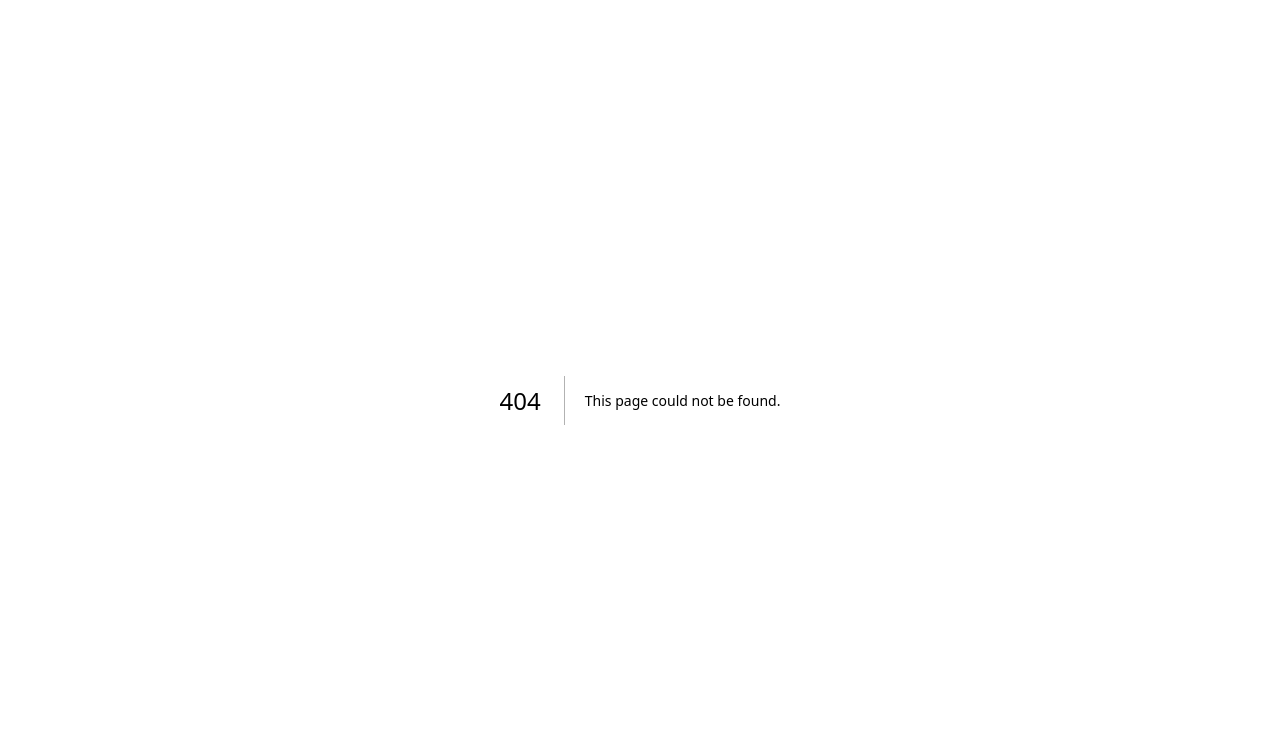
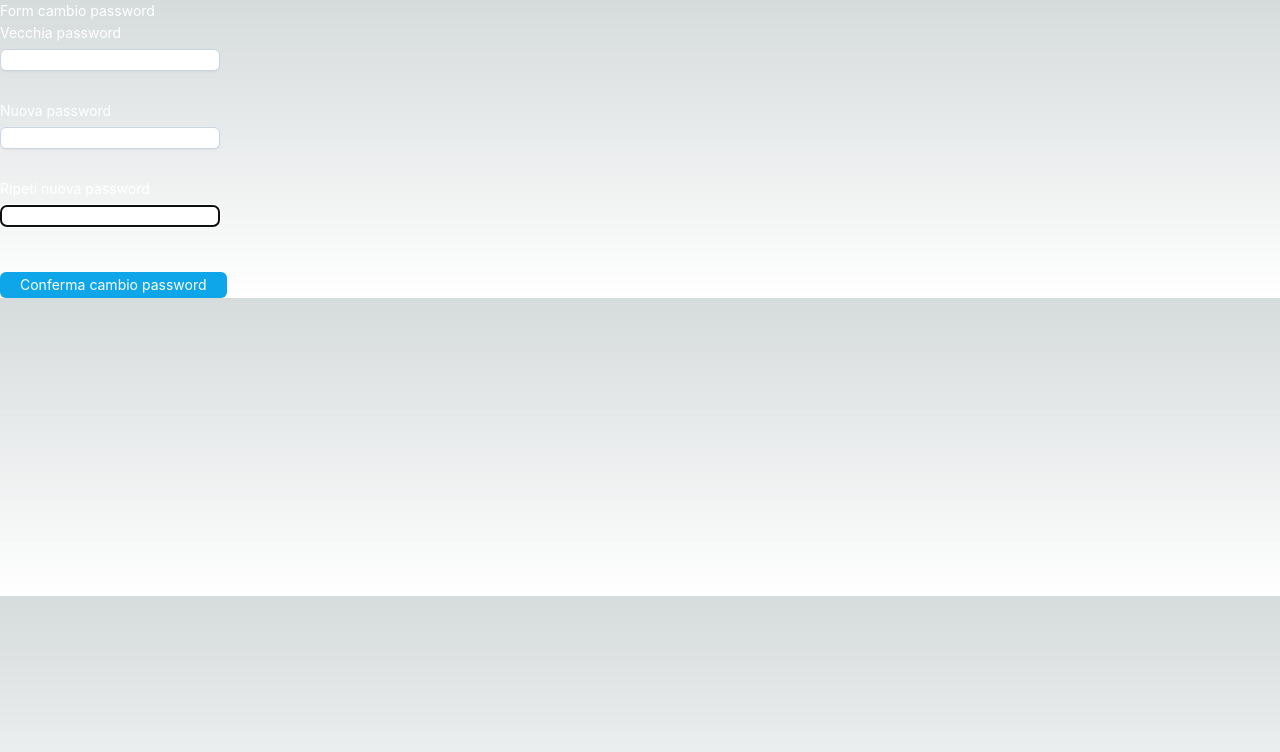
Before and after one commit to G-08/project, a Next.js app in the folder codes/: page /profilo/cambioPassword in a window 1280 px wide. Before the commit this address had no page. Shown: the top 752 px of the page. Built offline with nearby package versions, Linux system fonts and the light colour scheme.

Commit message:
aggiunto sezione cambio password con relative api

```diff
--- /dev/null
+++ b/codes/src/app/api/auth/changePassword/route.ts
@@ -0,0 +1,47 @@
+import { NextRequest, NextResponse } from 'next/server';
+import bcrypt from 'bcryptjs';
+import jwt from 'jsonwebtoken';
+import connect from '@/utils/db';
+import Utente from '@/models/Utente';
+import { validateJWT } from '@/helpers/validateJWT';
+
+export async function PUT(request: NextRequest, response: NextResponse) {
+
+  const requestBody = await request.json();
+  const { oldPassword, newPassword } = requestBody;
+
+  try {
+    // Connect to the database
+    await connect();
+
+    const userId = await validateJWT(request);
+    if (!userId) {
+        return NextResponse.json({ message: 'Invalid or missing token' }, { status: 401 });
+    }
+
+    // Find the user by ID
+    const user = await Utente.findById(userId);
+    if (!user) {
+      return NextResponse.json({ message: 'User not found' }, { status: 404 });
+    }
+
+    // Check if the old password matches
+    const isMatch = await bcrypt.compare(oldPassword, user.password);
+    if (!isMatch) {
+      return NextResponse.json({ message: 'Old password is incorrect' }, { status: 400 });
+    }
+
+    // Hash the new password
+    const salt = await bcrypt.genSalt(10);
+    const hashedPassword = await bcrypt.hash(newPassword, salt);
+
+    // Update the user's password
+    user.password = hashedPassword;
+    await user.save();
+
+    return NextResponse.json({ message: 'Password changed successfully' }, { status: 200 });
+  } catch (error: any) {
+    console.error('Error changing password:', error);
+    return NextResponse.json({ message: 'Internal server error' }, { status: 500 });
+  }
+}
--- a/codes/src/app/api/auth/deleteAccount/route.ts
+++ b/codes/src/app/api/auth/deleteAccount/route.ts
@@ -9,14 +9,12 @@ export async function DELETE(request: NextRequest) {
 
         // Validate JWT and get the user ID
         const userId = await validateJWT(request);
-
         if (!userId) {
             return NextResponse.json({ message: 'Invalid or missing token' }, { status: 401 });
         }
 
         // Find and delete the user by ID
         const user = await Utente.findByIdAndDelete(userId);
-
         if (!user) {
             return NextResponse.json({ message: 'User not found' }, { status: 404 });
         }
--- a/codes/src/app/api/auth/getScheda/route.ts
+++ b/codes/src/app/api/auth/getScheda/route.ts
@@ -44,13 +44,13 @@ export async function GET(request: NextRequest, response: NextResponse){
 
     return NextResponse.json({ data: scheda_allenamento}, { status: 200 });
   } catch (error: any) {
-    console.error("!errore 400: ", error);
+    console.error("!errore 500: ", error);
     return NextResponse.json(
       {
         message: error.message,
       },
       {
-        status: 400,
+        status: 500,
       }
     );
   }
--- a/codes/src/app/api/auth/getUserData/route.ts
+++ b/codes/src/app/api/auth/getUserData/route.ts
@@ -28,7 +28,7 @@ export async function GET(request: NextRequest, response: NextResponse){
         message: error.message,
       },
       {
-        status: 400,
+        status: 500,
       }
     );
   }
--- a/codes/src/app/api/auth/login/route.ts
+++ b/codes/src/app/api/auth/login/route.ts
@@ -11,7 +11,7 @@ export async function POST( request: NextRequest) {
          // check if user exists in the DB or not
         const user = await Utente.findOne({ email: reqBody.email });
         if (!user) {
-            throw new Error("Utente non registrato");
+            return NextResponse.json({ message: 'User not found' }, { status: 404 });
         }
         // password match
 
@@ -21,20 +21,22 @@ export async function POST( request: NextRequest) {
 
         const passwordMatch = await bcrypt.compare(reqBody.password, user.password);
 
-        console.log("!!!!! pw match: ", passwordMatch);
+        //console.log("!!!!! pw match: ", passwordMatch);
 
         if (!passwordMatch) {
-            throw new Error("Password errata");
-        }// create token
+            return NextResponse.json({ message: 'Old password is incorrect' }, { status: 400 });
+        }
+
+        // create token
         const token = jwt.sign({ id: user._id }, process.env.jwt_secret!, { expiresIn: "2h"});
         const response = NextResponse.json({ message: "Accesso corretto", })
         response.cookies.set("token", token, { httpOnly: true, path: "/", });
-        return response;
+        return NextResponse.json({ message: 'User successfully logged in' }, { status: 200 });
     }
     catch (error: any) {
         return NextResponse.json({
             message: error.message,
         },
-        { status: 400 } );
+        { status: 500 } );
     }
 }
--- a/codes/src/app/api/auth/logout/route.ts
+++ b/codes/src/app/api/auth/logout/route.ts
@@ -7,7 +7,7 @@ export async function GET(){
         });
         // Remove the cookie
         response.cookies.delete("token");
-        return response;
+        return NextResponse.json({ message: 'User successfully logged out' }, { status: 200 });
     } catch (error) {
         return NextResponse.json({ message: "Logout failed" }, { status: 500 });
     }
--- a/codes/src/app/api/register/route.ts
+++ b/codes/src/app/api/register/route.ts
@@ -27,6 +27,9 @@ export async function POST  (request: NextRequest)  {
         return NextResponse.json({
             message: "utente creato correttamente",
             data: newUtente,
+        },
+        {
+            status: 200
         })
 
     }catch(error: any){
--- /dev/null
+++ b/codes/src/app/profilo/cambioPassword/page.tsx
@@ -0,0 +1,78 @@
+'use client'
+
+import { Form, message } from 'antd';
+import axios from 'axios';
+import React, { useState } from 'react';
+
+const changePassword = async (oldPassword: string, newPassword1: string) => {
+    try {
+        const response = await axios.put('/api/auth/changePassword', {
+          oldPassword,
+          newPassword: newPassword1
+        });
+        message.success('Password changed successfully');
+    } catch (error) {
+        console.error('Error changing password:', error);
+        message.error('Error changing password');
+    }
+}
+
+const CambioPassword = () => {
+  const [oldPassword, setOldPassword] = useState('');
+  const [newPassword1, setNewPassword1] = useState('');
+  const [newPassword2, setNewPassword2] = useState('');
+
+  const handleSubmit = async (e: React.FormEvent) => {
+    e.preventDefault();
+    if (newPassword1 === newPassword2) {
+        changePassword(oldPassword, newPassword1);
+    } else {
+      message.error('New passwords do not match');
+    }
+  };
+
+
+  return (
+    <Form onSubmitCapture={handleSubmit}>
+      <h1 className='text-white mr-2'>Form cambio password</h1>
+      <label className='text-white mr-2'>Vecchia password</label>
+      <Form.Item name="oldPwd" className='flex-1'>
+        <input
+          className="text-black border border-slate-300 rounded-md text-sm shadow-sm placeholder-slate-400"
+          autoFocus
+          required
+          type="password"
+          value={oldPassword}
+          onChange={(e) => setOldPassword(e.target.value)}
+        />
+      </Form.Item>
+      <label className='text-white mr-2'>Nuova password</label>
+      <Form.Item name="newPwd1" className='flex-1'>
+        <input
+          className="text-black border border-slate-300 rounded-md text-sm shadow-sm placeholder-slate-400"
+          autoFocus
+          required
+          type="password"
+          value={newPassword1}
+          onChange={(e) => setNewPassword1(e.target.value)}
+        />
+      </Form.Item>
+      <label className='text-white mr-2'>Ripeti nuova password</label>
+      <Form.Item name="newPwd2" className='flex-1'>
+        <input
+          className="text-black border border-slate-300 rounded-md text-sm shadow-sm placeholder-slate-400"
+          autoFocus
+          required
+          type="password"
+          value={newPassword2}
+          onChange={(e) => setNewPassword2(e.target.value)}
+        />
+      </Form.Item>
+      <button type="submit" className='bg-sky-500 hover:bg-sky-700 text-white px-5 py-0.5 rounded-md mt-4'>
+        Conferma cambio password
+      </button>
+    </Form>
+  );
+}
+
+export default CambioPassword;
--- a/codes/src/app/profilo/form/page.tsx
+++ b/codes/src/app/profilo/form/page.tsx
@@ -2,12 +2,11 @@
 
 import { Form, message } from 'antd';
 import axios from 'axios';
-import React, { useEffect, useState } from 'react';
+import Link from 'next/link';
+import React, { use, useEffect, useState } from 'react';
 
 type NewFormData = {
-  _id: string;
   username: string;
-  email: string;
   firstName: string;
   lastName: string;
   date_of_birth: string;
@@ -22,9 +21,7 @@ type NewFormData = {
 }
 
 const INITIAL_DATA: NewFormData = {
-  _id: "",
   username: "",
-  email: "",
   firstName: "",
   lastName: "",
   date_of_birth: "",
@@ -80,7 +77,19 @@ const UpdateForm = () => {
     const fetchData = async () => {
       try {
         const data = await getData();
-        setUserData(data);
+        userData.username = data.username;
+        userData.firstName = data.firstName;
+        userData.lastName = data.lastName;
+        userData.date_of_birth = data.date_of_birth;
+        userData.user_weight = data.user_weight;
+        userData.user_height = data.user_height;
+        userData.thighs = data.thighs;
+        userData.shoulders = data.shoulders;
+        userData.waist = data.waist;
+        userData.biceps = data.biceps;
+        userData.initial = data.initial;
+        userData.goal = data.goal;
+        console.log("!!!!!!!!!!!!!!!!!!! ", userData);
       } catch (error) {
         console.error('Failed to fetch user data', error);
       }
@@ -160,6 +169,9 @@ const UpdateForm = () => {
       <button type="submit" className='bg-sky-500 hover:bg-sky-700 text-white px-5 py-0.5 rounded-md mt-4'>
         Salva Tutto
       </button>
+      <button type="submit" className='bg-sky-500 hover:bg-sky-700 text-white px-5 py-0.5 rounded-md mt-4'>
+        <Link href="/profilo">Torna al profilo</Link>
+      </button>
     </Form>
   );
 }
--- a/codes/src/app/profilo/page.tsx
+++ b/codes/src/app/profilo/page.tsx
@@ -46,6 +46,9 @@ const Profilo = () => {
           <button className='bg-sky-500 hover:bg-sky-700 text-white px-5 py-2 rounded-md'>
             <Link href="/profilo/form">Modifica i tuoi dati</Link>
           </button>
+          <button className='bg-sky-500 hover:bg-sky-700 text-white px-5 py-2 rounded-md'>
+            <Link href="/profilo/cambioPassword">Cambia la tua password</Link>
+          </button>
           <button
             className='bg-red-500 hover:bg-red-700 text-white px-5 py-2 rounded-md ml-4'
             onClick={showModal}
```
